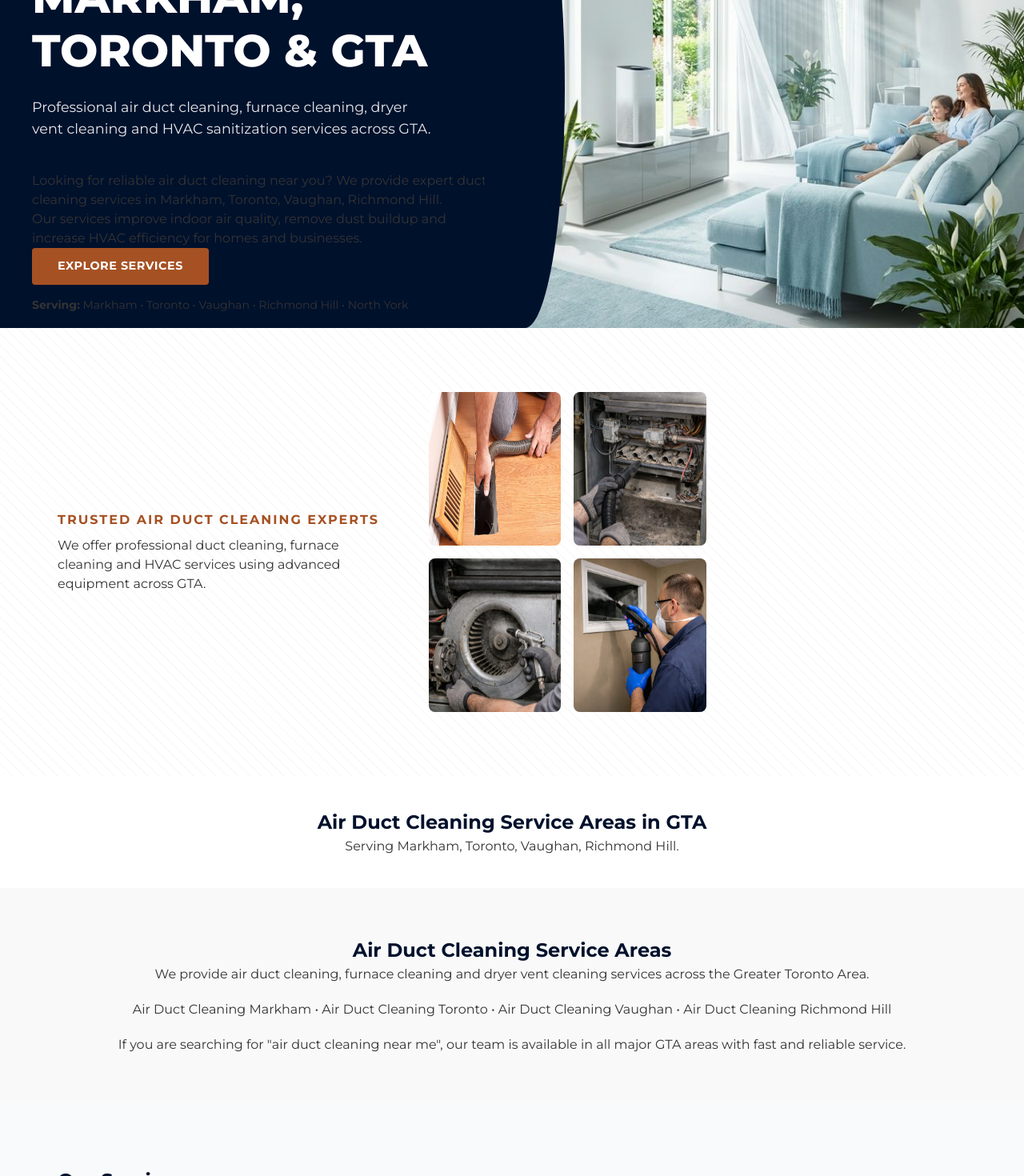
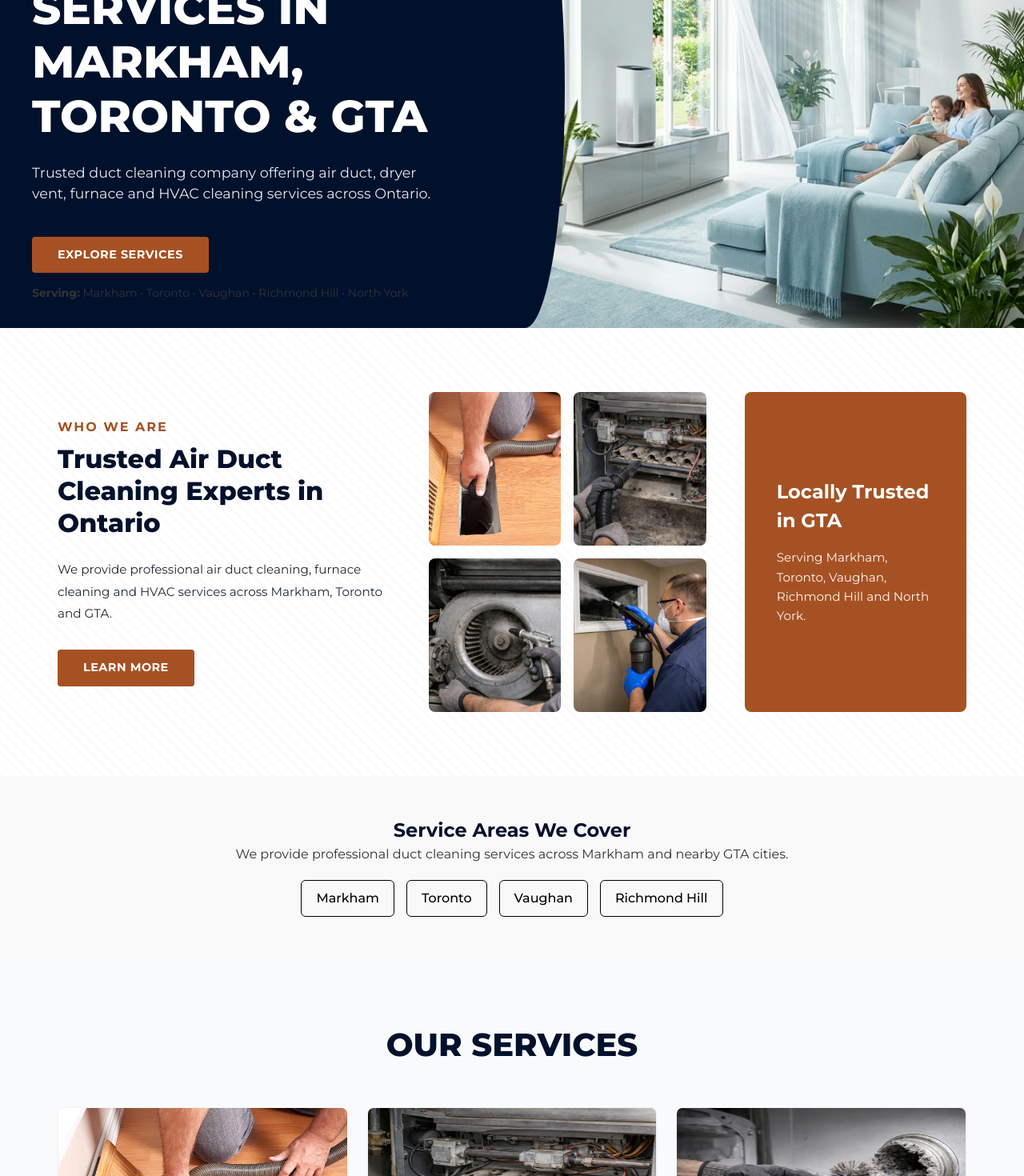
Before and after one commit to josph8487-prog/duct-Canada-original, a Next.js app: page / in a window 1280 px wide. Shown: the part 320-1790 px from the top of the page at 80% size. Built offline with nearby package versions, Linux system fonts and the light colour scheme.

Commit message:
Update page.tsx

```diff
--- a/src/app/page.tsx
+++ b/src/app/page.tsx
@@ -1,6 +1,5 @@
 import Image from 'next/image';
 import Link from 'next/link';
-import Head from 'next/head';
 import styles from '@/styles/Home.module.css';
 
 export default function Home() {
@@ -35,43 +34,6 @@ export default function Home() {
 
   return (
     <>
-      {/* SEO */}
-      <Head>
-        <title>#1 Air Duct Cleaning in Markham & GTA</title>
-        <meta name="description" content="Professional air duct cleaning in Markham, Toronto, Vaughan & GTA. Furnace, dryer vent & HVAC cleaning services." />
-
-        <script
-          type="application/ld+json"
-          dangerouslySetInnerHTML={{
-            __html: JSON.stringify({
-              "@context": "https://schema.org",
-              "@type": "LocalBusiness",
-              "name": "Air Duct Cleaning Markham",
-              "image": "https://yourwebsite.com/logo.png",
-              "telephone": "+1-XXX-XXX-XXXX",
-              "address": {
-                "@type": "PostalAddress",
-                "addressLocality": "Markham",
-                "addressRegion": "ON",
-                "addressCountry": "CA"
-              },
-              "areaServed": [
-                "Markham",
-                "Toronto",
-                "Vaughan",
-                "Richmond Hill",
-                "North York"
-              ],
-              "sameAs": [
-                "https://facebook.com/yourpage",
-                "https://instagram.com/yourpage",
-                "https://yelp.com/yourpage"
-              ]
-            })
-          }}
-        />
-      </Head>
-
       {/* HERO */}
       <section className={styles.hero}>
         <div className={styles.heroContentWrapper} style={{ maxWidth: '1400px', margin: '0 auto' }}>
@@ -80,32 +42,18 @@ export default function Home() {
             <div style={{ paddingLeft: 'max(2rem, calc((100vw - 1200px) / 2))' }}>
 
               <h1 className={styles.heroTitle}>
-                #1 Air Duct Cleaning in Markham, Toronto & GTA
+                Air Duct Cleaning Services in Markham, Toronto & GTA
               </h1>
 
               <p className={styles.heroSubtitle}>
-                Professional air duct cleaning, furnace cleaning, dryer vent cleaning and HVAC sanitization services across GTA.
+                Trusted duct cleaning company offering air duct, dryer vent, furnace and HVAC cleaning services across Ontario.
               </p>
-
-              {/* SEO TEXT */}
-              <div style={{ marginTop: "20px", maxWidth: "800px" }}>
-                <p>
-                  Looking for reliable air duct cleaning near you? We provide expert duct cleaning services in
-                  <Link href="/location/markham"> Markham</Link>,
-                  <Link href="/location/toronto"> Toronto</Link>,
-                  <Link href="/location/vaughan"> Vaughan</Link>,
-                  <Link href="/location/richmond-hill"> Richmond Hill</Link>.
-                </p>
-
-                <p>
-                  Our services improve indoor air quality, remove dust buildup and increase HVAC efficiency for homes and businesses.
-                </p>
-              </div>
 
               <Link href="/services" className="btn btn-primary">
                 Explore Services
               </Link>
 
+              {/* SERVICE AREAS */}
               <div style={{ marginTop: "15px", fontSize: "14px" }}>
                 <strong>Serving:</strong> Markham • Toronto • Vaughan • Richmond Hill • North York
               </div>
@@ -123,73 +71,72 @@ export default function Home() {
         <div className={`container ${styles.aboutGrid}`}>
 
           <div className={styles.aboutContent}>
-            <h2>Trusted Air Duct Cleaning Experts</h2>
-            <p>
-              We offer professional duct cleaning, furnace cleaning and HVAC services using advanced equipment across GTA.
+            <h2>Who We Are</h2>
+            <h3>Trusted Air Duct Cleaning Experts in Ontario</h3>
+            <p className={styles.aboutText}>
+              We provide professional air duct cleaning, furnace cleaning and HVAC services across Markham, Toronto and GTA.
             </p>
+
+            <Link href="/about" className="btn btn-primary">
+              Learn More
+            </Link>
           </div>
 
           <div className={styles.aboutImages}>
             <div className={styles.aboutImageItem}>
-              <Image src="/images/services/air-duct-cleaning.jpg" alt="Air Duct Cleaning" fill />
+              <Image src="/images/services/air-duct-cleaning.jpg" alt="Air Duct Cleaning Markham" fill style={{ objectFit: 'cover' }} />
             </div>
             <div className={styles.aboutImageItem}>
-              <Image src="/images/services/furnace-cleaning.jpg" alt="Furnace Cleaning" fill />
+              <Image src="/images/services/furnace-cleaning.jpg" alt="Furnace Cleaning" fill style={{ objectFit: 'cover' }} />
             </div>
             <div className={styles.aboutImageItem}>
-              <Image src="/images/services/blower-fan-cleaning.jpg" alt="HVAC Cleaning" fill />
+              <Image src="/images/services/blower-fan-cleaning.jpg" alt="HVAC Cleaning" fill style={{ objectFit: 'cover' }} />
             </div>
             <div className={styles.aboutImageItem}>
-              <Image src="/images/services/sanitization.jpg" alt="Duct Sanitization" fill />
+              <Image src="/images/services/sanitization.jpg" alt="Duct Sanitization" fill style={{ objectFit: 'cover' }} />
             </div>
+          </div>
+
+          <div className={styles.localHighlight}>
+            <h4>Locally Trusted in GTA</h4>
+            <p>Serving Markham, Toronto, Vaughan, Richmond Hill and North York.</p>
           </div>
 
         </div>
       </section>
 
-      {/* BASIC SERVICE AREAS */}
-      <section style={{ padding: "40px 20px", textAlign: "center" }}>
-        <h2>Air Duct Cleaning Service Areas in GTA</h2>
-        <p>
-          Serving
-          <Link href="/location/markham"> Markham</Link>,
-          <Link href="/location/toronto"> Toronto</Link>,
-          <Link href="/location/vaughan"> Vaughan</Link>,
-          <Link href="/location/richmond-hill"> Richmond Hill</Link>.
-        </p>
-      </section>
+      {/* SERVICE AREAS */}
+      <section style={{ padding: "50px 20px", background: "#f9f9f9" }}>
+        <div style={{ maxWidth: "1200px", margin: "0 auto", textAlign: "center" }}>
 
-      {/* 🔥 SEO LOCATION BLOCK */}
-      <section style={{ padding: "60px 20px", background: "#f9f9f9" }}>
-        <div style={{ maxWidth: "1100px", margin: "0 auto", textAlign: "center" }}>
+          <h2>Service Areas We Cover</h2>
 
-          <h2>Air Duct Cleaning Service Areas</h2>
-
-          <p>
-            We provide air duct cleaning, furnace cleaning and dryer vent cleaning services across the Greater Toronto Area.
+          <p style={{ marginBottom: "20px" }}>
+            We provide professional duct cleaning services across Markham and nearby GTA cities.
           </p>
 
-          <div style={{ marginTop: "20px" }}>
-            <Link href="/location/markham">Air Duct Cleaning Markham</Link> •
-            <Link href="/location/toronto"> Air Duct Cleaning Toronto</Link> •
-            <Link href="/location/vaughan"> Air Duct Cleaning Vaughan</Link> •
-            <Link href="/location/richmond-hill"> Air Duct Cleaning Richmond Hill</Link>
-          </div>
+          <div style={{
+            display: "flex",
+            flexWrap: "wrap",
+            justifyContent: "center",
+            gap: "15px"
+          }}>
 
-          <div style={{ marginTop: "20px" }}>
-            <p>
-              If you are searching for "air duct cleaning near me", our team is available in all major GTA areas with fast and reliable service.
-            </p>
+            <Link href="/location/markham" style={areaBtn}>Markham</Link>
+            <Link href="/location/toronto" style={areaBtn}>Toronto</Link>
+            <Link href="/location/vaughan" style={areaBtn}>Vaughan</Link>
+            <Link href="/location/richmond-hill" style={areaBtn}>Richmond Hill</Link>
+
           </div>
 
         </div>
       </section>
 
-      {/* SERVICES */}
+      {/* SERVICES GRID */}
       <section className={`section ${styles.servicesPreview}`}>
         <div className="container">
 
-          <h2>Our Services</h2>
+          <h2 className="section-title">Our Services</h2>
 
           <div className={styles.featureGrid}>
             {services.map((service, index) => (
@@ -197,8 +144,8 @@ export default function Home() {
                 <div style={{ position: 'relative', height: '220px' }}>
                   <Image src={service.image} alt={service.title} fill />
                 </div>
-                <h3>{service.title}</h3>
-                <p>{service.text}</p>
+                <h3 className={styles.featureTitle}>{service.title}</h3>
+                <p className={styles.featureText}>{service.text}</p>
               </div>
             ))}
           </div>
@@ -206,19 +153,13 @@ export default function Home() {
         </div>
       </section>
 
-      {/* WHY CHOOSE US */}
-      <section style={{ padding: "40px 20px", textAlign: "center" }}>
-        <h2>Why Choose Us</h2>
-        <p>
-          ✔ Affordable Pricing | ✔ Same Day Service | ✔ Certified Technicians | ✔ 100% Satisfaction Guarantee
-        </p>
-      </section>
-
       {/* PROCESS */}
       <section className={styles.processSection}>
-        <div className="container">
-          <h2>Our Process</h2>
-          <p>Inspection → Cleaning → Sanitization → Final Check</p>
+        <div className={`container ${styles.processGrid}`}>
+          <div>
+            <h2>Our Cleaning Process</h2>
+            <p>Inspection → Cleaning → Sanitization → Final Check</p>
+          </div>
         </div>
       </section>
 
@@ -226,10 +167,19 @@ export default function Home() {
       <section className={styles.testimonialsSection}>
         <div className="container">
           <h2>Customer Reviews</h2>
-          <p>Trusted by homeowners across GTA.</p>
+          <p>Trusted by homeowners across Ontario.</p>
         </div>
       </section>
-
     </>
   );
 }
+
+const areaBtn = {
+  padding: "10px 18px",
+  border: "1px solid #000",
+  borderRadius: "6px",
+  textDecoration: "none",
+  color: "#000",
+  fontWeight: "500",
+  display: "inline-block"
+};
```
